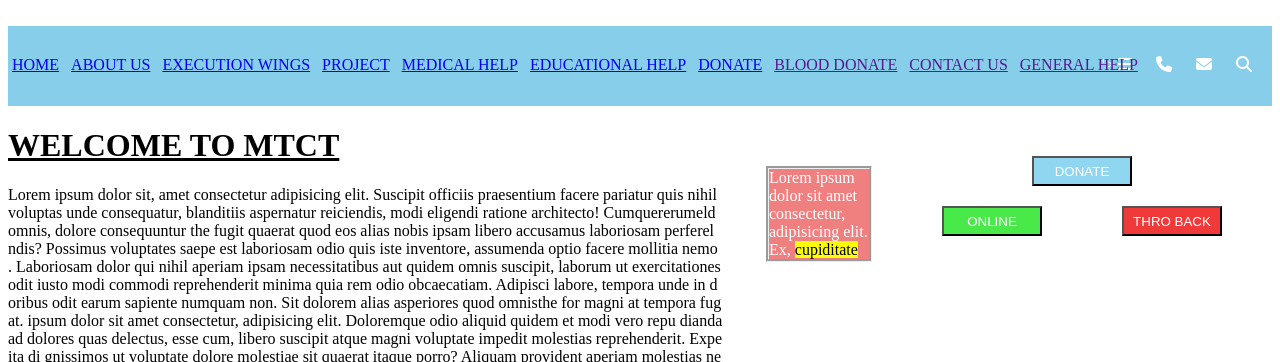
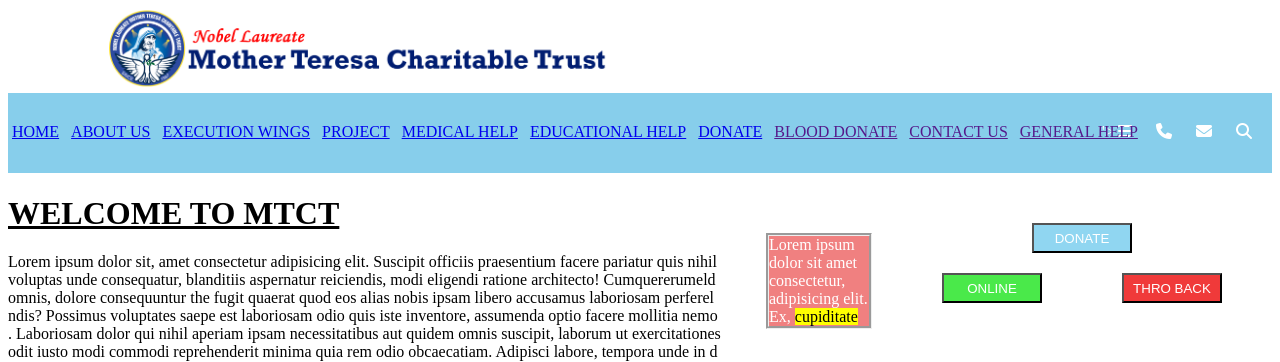
Before and after one commit to kumaravel-kannan/mother-teresa, a plain HTML site: page index.html in a window 1280 px wide. Shown: the top 362 px of the page. Drawn offline with Linux system fonts and the light colour scheme; the site is published under a folder, as on GitHub Pages, so addresses that start at the root find nothing.

Commit message:
Update index.html

```diff
--- a/index.html
+++ b/index.html
@@ -143,7 +143,7 @@
 </head>
 <body>
     <header>
-        <img class="logo" src="/logo.png" alt="">
+        <img class="logo" src="logo.png" alt="">
         <div class="navication" style="padding-top:30px;">
             <nav>
                 <span ><a href="home.html">HOME</a></span>
```
